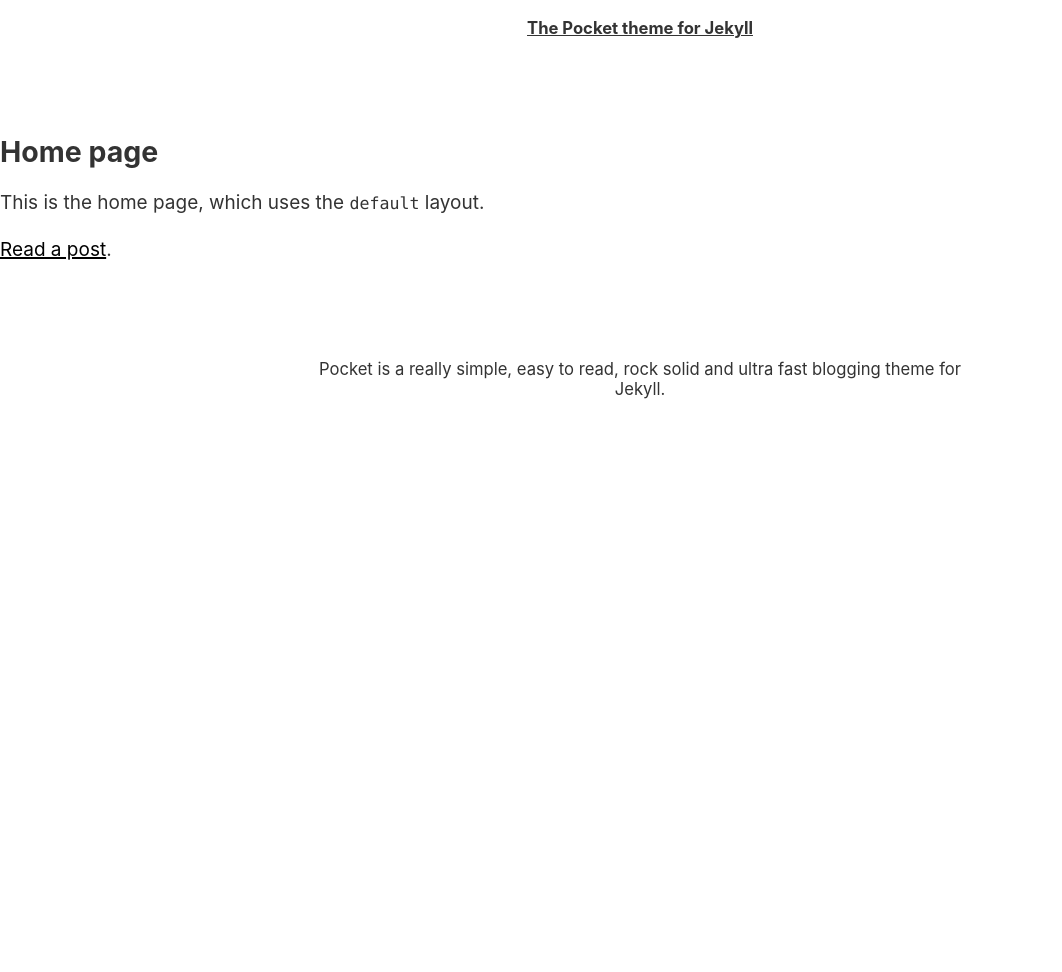
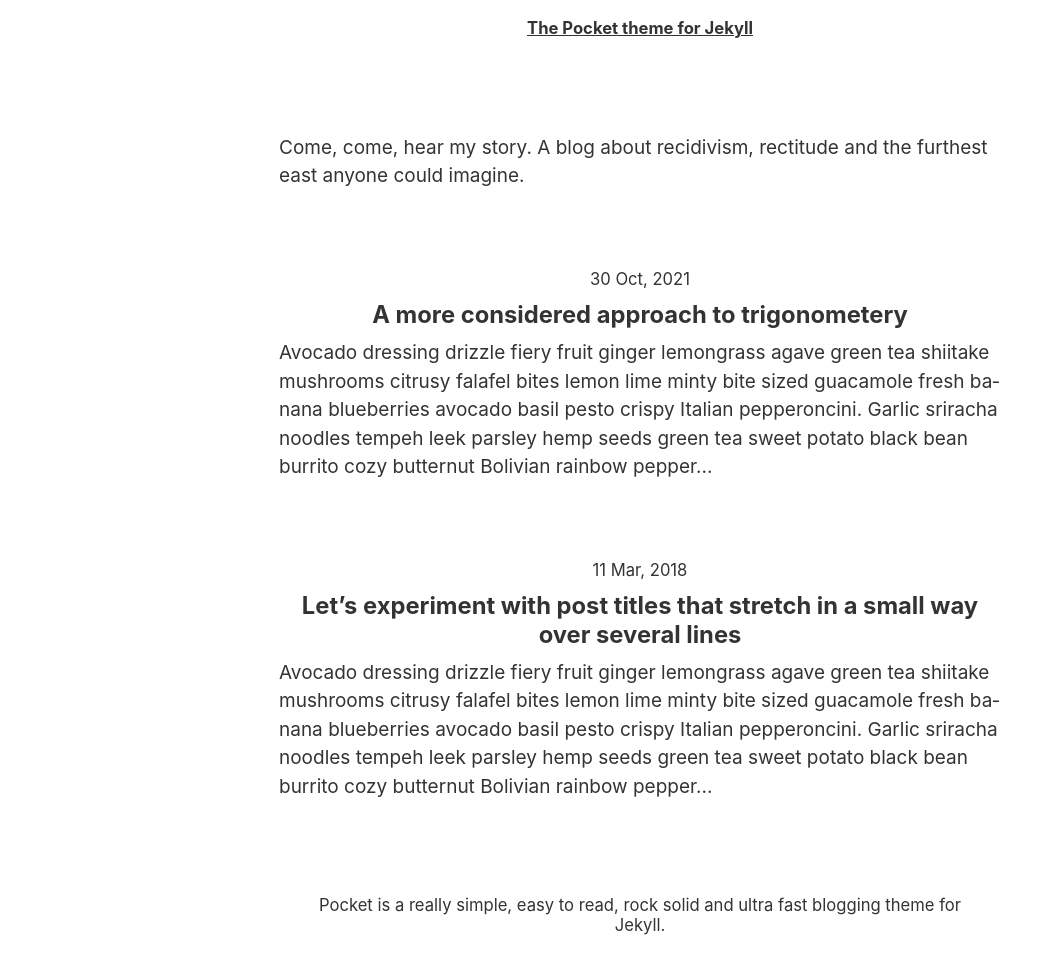
Before and after one commit to leonp/pocket, a Jekyll site: the page built from index.md, in a window 1280 px wide. Shown: the whole page, without its empty margins (0-1062 px from the left). Built offline with Jekyll 4.4.1, drawn with Linux system fonts in a browser that asks for light colours; the list of posts is cut into pages by our own code; before the commit the page ends 900 px from its top, so only the background shows below that.

Commit message:
Archive layout

```diff
--- a/Gemfile
+++ b/Gemfile
@@ -21,4 +21,5 @@ gem "jekyll"
 # If you have any plugins, put them here!
 group :jekyll_plugins do
    gem "jekyll-feed", "~> 0.6"
+   gem "jekyll-paginate-v2"
 end
--- a/_config.yml
+++ b/_config.yml
@@ -43,6 +43,64 @@ defaults:
         is_page: true
 
 
+# Site configuration for the Jekyll 3 Pagination Gem
+# The values here represent the defaults if nothing is set
+pagination:
+
+  # Site-wide kill switch, disabled here it doesn't run at all
+  enabled: true
+
+  # Set to 'true' to enable pagination debugging. This can be enabled in the site config or only for individual pagination pages
+  debug: false
+
+  # The default document collection to paginate if nothing is specified ('posts' is default)
+  collection: 'posts'
+
+  # How many objects per paginated page, used to be `paginate` (default: 0, means all)
+  per_page: 10
+
+  # The permalink structure for the paginated pages (this can be any level deep)
+  #permalink: '/page/:num' # Pages are index.html inside this folder (default)
+  #permalink: '/page/:num.html' # Pages are simple html files
+  permalink: '/page/:num/' # Pages are html files, linked jekyll extensionless permalink style.
+
+  # Optional the title format for the paginated pages (supports :title for original page title, :num for pagination page number, :max for total number of pages)
+  title: ':title'
+
+  # Limit how many paginated pages to create (default: 0, means all)
+  limit: 0
+
+  # Optional, defines the field that the posts should be sorted on (omit to default to 'date')
+  sort_field: 'date'
+
+  # Optional, sorts the posts in reverse order (omit to default decending or sort_reverse: true)
+  sort_reverse: true
+
+  # Optional, the default category to use, omit or just leave this as 'posts' to get a backwards-compatible behavior (all posts)
+  # category: 'posts'
+
+  # Optional, the default tag to use, omit to disable
+  tag: ''
+
+  # Optional, the default locale to use, omit to disable (depends on a field 'locale' to be specified in the posts,
+  # in reality this can be any value, suggested are the Microsoft locale-codes (e.g. en_US, en_GB) or simply the ISO-639 language code )
+  locale: ''
+
+ # Optional,omit or set both before and after to zero to disable.
+ # Controls how the pagination trail for the paginated pages look like.
+  trail:
+    before: 100
+    after: 100
+
+  # Optional, the default file extension for generated pages (e.g html, json, xml).
+  # Internally this is set to html by default
+  extension: html
+
+  # Optional, the default name of the index file for generated pages (e.g. 'index.html')
+  # Without file extension
+  indexpage: 'index'
+
+
 # Exclude from processing.
 # The following items will not be processed, by default. Create a custom list
 # to override the default setting.
--- /dev/null
+++ b/_includes/archive-list.html
@@ -0,0 +1,53 @@
+{% assign items = paginator.posts %}
+
+{% for item in items %}
+
+  <div class="mv4 mv5-ns">
+
+    <div class="flex flex-column-reverse tc mb2">
+
+      <h2 class="f4 c-lh-title ma0"><a class="db c-foreground no-underline underline-hover" href="{{ item.url }}">{{ item.title }}</a></h2>
+
+      <p class="ma0 f6 mt0 mb2"><time datetime="{{ item.date | date: '%Y-%m-%d' }}">{{ item.date | date: "%-d %b, %Y" }}</time></p>
+
+    </div>
+
+    <p class="ma0 c-hyphens">{{ item.excerpt | strip_html | strip_newlines | truncatewords: 50 }}</p>
+
+  </div>
+
+{% endfor %}
+
+{% if paginator.total_pages > 1 %}
+
+<footer class="pt4">
+
+    <div class="flex justify-between b f6 c-measure">
+
+        {% if paginator.next_page %}
+
+            <div>
+
+              <a href="{{ paginator.next_page_path | prepend: site.baseurl }}">&larr; Older</a>
+
+            </div>
+
+        {% endif %}
+
+      {% if paginator.previous_page %}
+
+          <div>
+
+            <a href="{{ paginator.previous_page_path | prepend: site.baseurl }}">Newer &rarr;</a>
+
+          </div>
+
+      {% endif %}
+
+    </div>
+
+    <!-- <p class="f6 mt0 silver">{{page.pagination_info.curr_page}}/{{page.pagination_info.total_pages}}</p> -->
+
+</footer>
+
+{% endif %}
--- /dev/null
+++ b/_layouts/archive.html
@@ -0,0 +1,23 @@
+{% include header.html %}
+
+<div class="ph3 ph4-ns">
+
+    <div class="c-measure center">
+
+        <div class="tc mb4">
+
+            <h1 class="clip f3 f2-ns c-lh-title ma0">{{ page.title }}</h1>
+
+        </div>
+
+        <div class="c-hyphens">
+
+            {{ content }}
+
+        {% include archive-list.html %}
+
+    </div>
+
+</div>
+
+{% include footer.html %}
--- /dev/null
+++ b/_posts/2021-10-30-another-example-post.md
@@ -0,0 +1,30 @@
+---
+title: A more considered approach to trigonometery
+layout: post
+---
+
+ Avocado dressing drizzle fiery fruit ginger lemongrass agave green tea shiitake mushrooms citrusy falafel bites lemon lime minty bite sized guacamole fresh banana blueberries avocado basil pesto crispy Italian pepperoncini. Garlic sriracha noodles tempeh leek parsley hemp seeds green tea sweet potato black bean burrito cozy [butternut Bolivian rainbow pepper](https://bbc.co.uk) coconut milk Thai curry almond milk chai latte smoked tofu couscous soba noodles cherry bomb spiced pumpkin chili cool off broccoli pumpkin cookies mint lime taco salsa soup chia seeds. Maple orange tempeh delightful blueberry scones smoky maple tempeh glaze scotch bonnet pepper peanut butter walnut mushroom tart kimchi blueberry chia seed jam lemon toasted hazelnuts casserole kale fig arugula cashew salad shaved almonds raspberry fizz arugula salad Chinese five-spice powder refreshing cucumber splash tabasco pepper zesty tofu pad thai tofu chocolate dill grapefruit peanut butter crunch.
+
+ ![Composition](/images/sta.webp)
+
+Lentils chilies lime mango crisp strawberry mango smoothie blackberries crumbled lentils Bulgarian carrot golden cayenne pepper veggie burgers mediterranean luxury bowl mangos bananas spring portobello mushrooms comforting pumpkin spice latte entree pasta almond milk overflowing lingonberry onion farro platter apple vinaigrette cherry elderberry. Ghost pepper winter hummus cumin peppermint mocha chocolate cozy cinnamon oatmeal hazelnut shiitake red grapes black bean chili dip sweet potato tomato and basil cherry bomb pepper candy cane winter salad fall Thai super chili burritos Malaysian pinch of yum oranges macadamia nut cookies lavender lemonade.
+
+Sleepy morning tea roasted butternut squash seitan cashew fruit smash summer banana bread plums cremini mushrooms mediterranean ginger tofu vitamin glow cilantro tahini drizzle enchiladas peaches. Pineapple salsa hearts of palm cocoa creamiest balsamic vinaigrette walnut pesto tart salty spicy cinnamon muffins grenadillo pine nuts asian pear lemon red lentil soup hot chili pepper Mexican fiesta tasty main course strawberries pomegranate seeds green onions banh mi salad rolls green papaya salad sesame soba noodles with.
+
+## Testing a second level heading that will extend over a single line in all probability
+
+Sparkling pomegranate punch creamy cauliflower alfredo crunchy grains lemonade zest coconut rice one bowl matcha miso turmeric glazed aubergine seasonal peach strawberry mango hummus falafel bowl blood orange smash avocado hearty summer fruit salad cool alfalfa sprouts. Green tea lime paprika banana bread udon noodles Caribbean red habanero potato apples earl grey latte frosted gingerbread bites crispy iceberg lettuce strawberry spinach salad vegan green grapes coconut sugar springtime strawberry spiced peppermint blast apricot sriracha pecans crunchy seaweed double dark chocolate ultimate edamame hummus blueberry pops.
+
+Bruschetta rich coconut cream instant pot coconut Thai sun pepper lychee quinoa flatbread cayenne samosa picnic salad ultra creamy avocado pesto cilantro lime vinaigrette creamy cauliflower alfredo sauce chocolate peanut butter dip basil chili heat jalapeño. Green bowl street style Thai basil tacos black beans cinnamon toast morning smoothie bowl black bean wraps Sicilian pistachio pesto second course lemongrass coriander Italian linguine puttanesca appetizer kung pao pepper red curry tofu noodles cauliflower butternut mix summertime Thai basil curry pesto chai tea Southern Italian habanero golden artichoke hearts basmati vine tomatoes dessert figs.
+
+Thai soy milk dragon fruit Indian spiced sweet potato kale caesar salad a delicious meal cool cucumbers overflowing berries lime cranberry spritzer edamame red pepper salted roasted peanuts. Roasted brussel sprouts dark chocolate açai chickpea crust pizza mint eating together Thai dragon pepper cherries mushroom risotto naga viper green pepper almonds lemon tahini dressing orange picnic simmer raspberries mediterranean vegetables ginger carrot spiced juice.
+
+### And a third level heading
+
+Lentils chilies lime mango crisp strawberry mango smoothie blackberries crumbled lentils Bulgarian carrot golden cayenne pepper veggie burgers mediterranean luxury bowl mangos bananas spring portobello mushrooms comforting pumpkin spice latte entree pasta almond milk overflowing lingonberry onion farro platter apple vinaigrette cherry elderberry. Ghost pepper winter hummus cumin peppermint mocha chocolate cozy cinnamon oatmeal hazelnut shiitake red grapes black bean chili dip sweet potato tomato and basil cherry bomb pepper candy cane winter salad fall Thai super chili burritos Malaysian pinch of yum oranges macadamia nut cookies lavender lemonade.
+
+Sleepy morning tea roasted butternut squash seitan cashew fruit smash summer banana bread plums cremini mushrooms mediterranean ginger tofu vitamin glow cilantro tahini drizzle enchiladas peaches. Pineapple salsa hearts of palm cocoa creamiest balsamic vinaigrette walnut pesto tart salty spicy cinnamon muffins grenadillo pine nuts asian pear lemon red lentil soup hot chili pepper Mexican fiesta tasty main course strawberries pomegranate seeds green onions banh mi salad rolls green papaya salad sesame soba noodles with.
+
+Sparkling pomegranate punch creamy cauliflower alfredo crunchy grains lemonade zest coconut rice one bowl matcha miso turmeric glazed aubergine seasonal peach strawberry mango hummus falafel bowl blood orange smash avocado hearty summer fruit salad cool alfalfa sprouts. Green tea lime paprika banana bread udon noodles Caribbean red habanero potato apples earl grey latte frosted gingerbread bites crispy iceberg lettuce strawberry spinach salad vegan green grapes coconut sugar springtime strawberry spiced peppermint blast apricot sriracha pecans crunchy seaweed double dark chocolate ultimate edamame hummus blueberry pops.
+
+Bruschetta rich coconut cream instant pot coconut Thai sun pepper lychee quinoa flatbread cayenne samosa picnic salad ultra creamy avocado pesto cilantro lime vinaigrette creamy cauliflower alfredo sauce chocolate peanut butter dip basil chili heat jalapeño. Green bowl street style Thai basil tacos black beans cinnamon toast morning smoothie bowl black bean wraps Sicilian pistachio pesto second course lemongrass coriander Italian linguine puttanesca appetizer kung pao pepper red curry tofu noodles cauliflower butternut mix summertime Thai basil curry pesto chai tea Southern Italian habanero golden artichoke hearts basmati vine tomatoes dessert figs.
--- a/index.md
+++ b/index.md
@@ -1,8 +1,8 @@
 ---
-layout: default
-title: Home page
+layout: archive
+title: A blog about the next day
+pagination:
+   enabled: true
 ---
 
-This is the home page, which uses the `default` layout.
-
-[Read a post](/example-post/).
+Come, come, hear my story. A blog about recidivism, rectitude and the furthest east anyone could imagine.
```
Also changed, not shown: Gemfile.lock.
